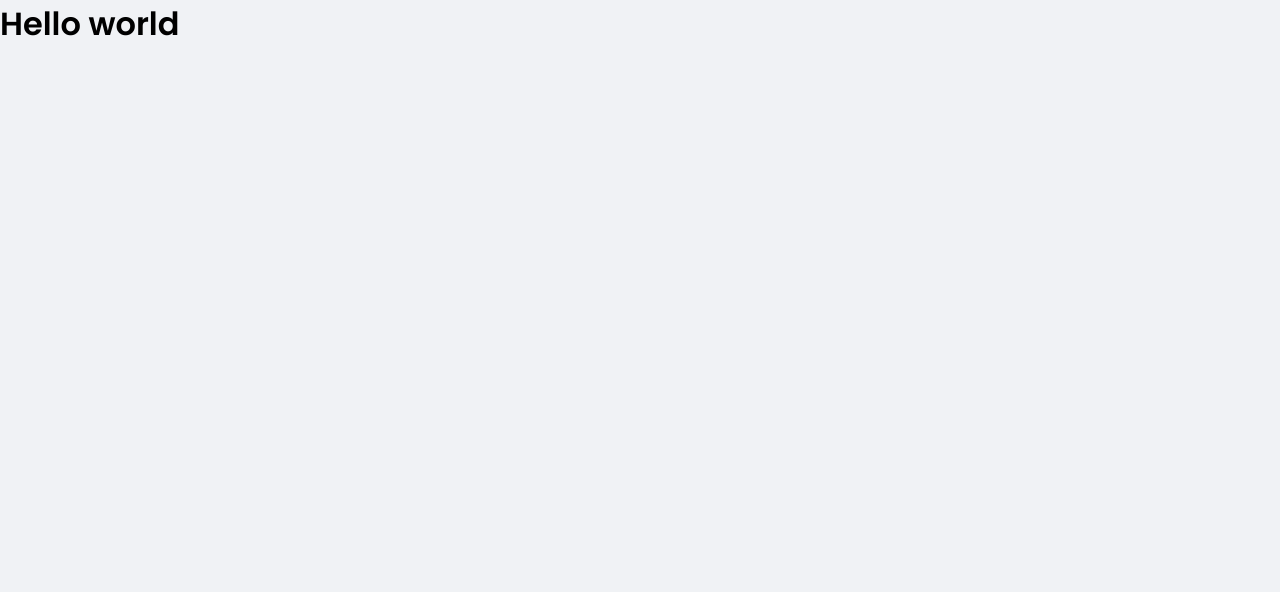
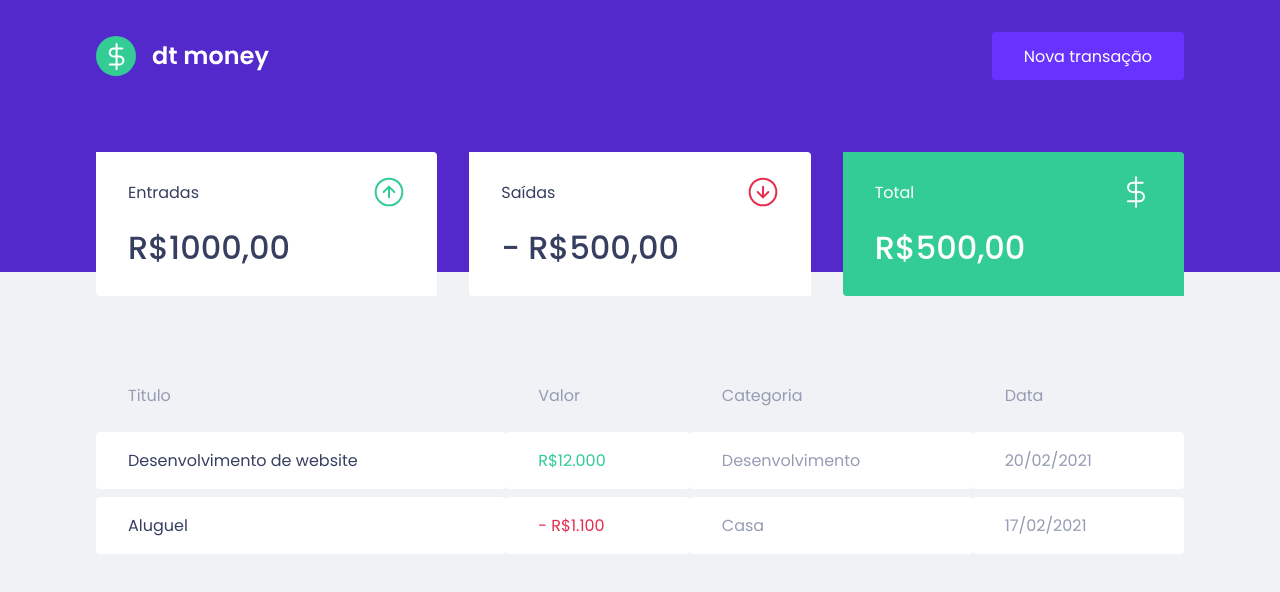
Before and after one commit to sensuy/React-DtMoney, a React (Create React App) app: page / in a window 1280 px wide. Shown: the top 592 px of the page. Built offline with nearby package versions, Linux system fonts and the light colour scheme.

Commit message:
Table styled

```diff
--- a/public/index.html
+++ b/public/index.html
@@ -11,7 +11,7 @@
   <title>dtmoney</title>
 
 
-  <link href="https://fonts.googleapis.com/css2?family=Poppins:wght@400;600&display=swap" rel="stylesheet">
+  <link href="https://fonts.googleapis.com/css2?family=Poppins:wght@400;500;600&display=swap" rel="stylesheet">
 </head>
 
 <body>
--- a/src/App.tsx
+++ b/src/App.tsx
@@ -1,10 +1,14 @@
+import { Dashboard } from "./components/Dashbord";
+import { Header } from "./components/Header";
+
 import { GlobalStyle } from "./styles/global";
 
 export function App() {
   return (
-    <div className="App">
-      <h1>Hello world</h1>
+    <>
+      <Header />
+      <Dashboard />
       <GlobalStyle />
-    </div>
+    </>
   );
 }
--- /dev/null
+++ b/src/components/Dashbord/index.tsx
@@ -0,0 +1,12 @@
+import { Summary } from "../Summary";
+import { TransactionsTable } from "../TransactionsTable";
+import { Container } from "./styled";
+
+export function Dashboard() {
+  return (
+    <Container>
+      <Summary />
+      <TransactionsTable />
+    </Container>
+  )
+}
--- /dev/null
+++ b/src/components/Dashbord/styled.ts
@@ -0,0 +1,7 @@
+import styled from "styled-components";
+
+export const Container = styled.main`
+  max-width: 1120px;
+  margin: 0 auto;
+  padding: 2.5rem 1rem;
+`;
--- /dev/null
+++ b/src/components/Header/index.tsx
@@ -0,0 +1,15 @@
+import logoimg from '../../assets/logo.svg';
+import { Container, Content } from './styles';
+
+export function Header() {
+  return (
+    <Container>
+      <Content>
+        <img src={logoimg} alt="dt money" />
+        <button type='button'>
+          Nova transação
+        </button>
+      </Content>
+    </Container>
+  )
+}
--- /dev/null
+++ b/src/components/Header/styles.ts
@@ -0,0 +1,31 @@
+import styled from 'styled-components';
+
+export const Container = styled.header`
+ background: var(--blue);
+`
+
+export const Content = styled.div`
+ max-width: 1120px;
+ margin: 0 auto;
+
+ padding: 2rem 1rem 12rem;
+ display: flex;
+ align-items: center;
+ justify-content: space-between;
+
+ button {
+   font-size: 1rem;
+   color: #fff;
+   background: var(--blue-light);
+   border: 0;
+   padding: 0 2rem;
+   border-radius: 0.25rem;
+   height: 3rem;
+
+   transition: filter 0.2s;
+
+   &:hover {
+     filter: brightness(0.9);
+   }
+ }
+`
--- /dev/null
+++ b/src/components/Summary/index.tsx
@@ -0,0 +1,33 @@
+import { Container } from "./styled";
+import incomeImg  from '../../assets/income.svg';
+import outcomeImg  from '../../assets/outcome.svg';
+import totalImg from '../../assets/total.svg'
+
+
+export function Summary() {
+  return(
+    <Container>
+      <div>
+        <header>
+          <p>Entradas</p>
+          <img src={incomeImg} alt="Entradas" />
+        </header>
+        <strong>R$1000,00</strong>
+      </div>
+      <div>
+        <header>
+          <p>Saídas</p>
+          <img src={outcomeImg} alt="Saídas" />
+        </header>
+        <strong>- R$500,00</strong>
+      </div>
+      <div className="highlight-background">
+        <header>
+          <p>Total</p>
+          <img src={totalImg} alt="Total" />
+        </header>
+        <strong>R$500,00</strong>
+      </div>
+    </Container>
+  )
+}
--- /dev/null
+++ b/src/components/Summary/styled.ts
@@ -0,0 +1,36 @@
+import styled from "styled-components";
+
+export const Container = styled.div`
+  display: grid;
+  grid-template-columns: repeat(3, 1fr);
+  gap: 2rem;
+  margin-top: -10rem;
+
+  div {
+    background: var(--shape);
+    padding: 1.5rem 2rem;
+    border-radius: 0%.25rem;
+    color: var(--text-title);
+
+
+  header {
+    display: flex;
+    align-items: center;
+    justify-content: space-between;
+  }
+
+  strong {
+    display: block;
+    margin-top: 1rem;
+    font-size: 2rem;
+    font-weight: 500;
+    line-height: 3rem;
+  }
+
+  &.highlight-background {
+    background: var(--green);
+    color: #FFF;
+  }
+
+}
+`;
--- /dev/null
+++ b/src/components/TransactionsTable/index.tsx
@@ -0,0 +1,36 @@
+import { Container } from "./styles";
+
+
+export function TransactionsTable() {
+
+  return (
+    <Container>
+      <table>
+        <thead>
+          <tr>
+            <th>Titulo</th>
+            <th>Valor</th>
+            <th>Categoria</th>
+            <th>Data</th>
+          </tr>
+        </thead>
+
+        <tbody>
+          <tr>
+            <td>Desenvolvimento de website</td>
+            <td className="deposit">R$12.000</td>
+            <td>Desenvolvimento</td>
+            <td>20/02/2021</td>
+          </tr>
+          <tr>
+            <td>Aluguel</td>
+            <td className="withdraw">- R$1.100</td>
+            <td>Casa</td>
+            <td>17/02/2021</td>
+          </tr>
+        </tbody>
+      </table>
+    </Container>
+  )
+
+}
--- /dev/null
+++ b/src/components/TransactionsTable/styles.ts
@@ -0,0 +1,39 @@
+import styled from "styled-components";
+
+
+export const Container = styled.div`
+  margin-top: 4rem;
+
+  table {
+    width: 100%;
+    border-spacing: 0 0.5rem;
+
+  th {
+    color: var(--text-body);
+    font-weight: 400;
+    padding: 1rem 2rem;
+    text-align: left;
+    line-height: 1.5rem;
+  }
+
+  td {
+    padding: 1rem 2rem;
+    border: 0;
+    background: var(--shape);
+    color: var(--text-body);
+    border-radius: 0.25rem;
+
+    &:first-child {
+      color: var(--text-title);
+    }
+
+    &.deposit {
+      color: var(--green);
+    }
+
+    &.withdraw {
+      color: var(--red);
+    }
+  }
+}
+`;
--- a/src/styles/global.ts
+++ b/src/styles/global.ts
@@ -4,6 +4,7 @@
  :root {
    --background: #f0f2f5;
    --red: #e52e4d;
+   --green: #33cc95;
    --blue: #5429cc;
 
    --blue-light: #6933ff;
```
